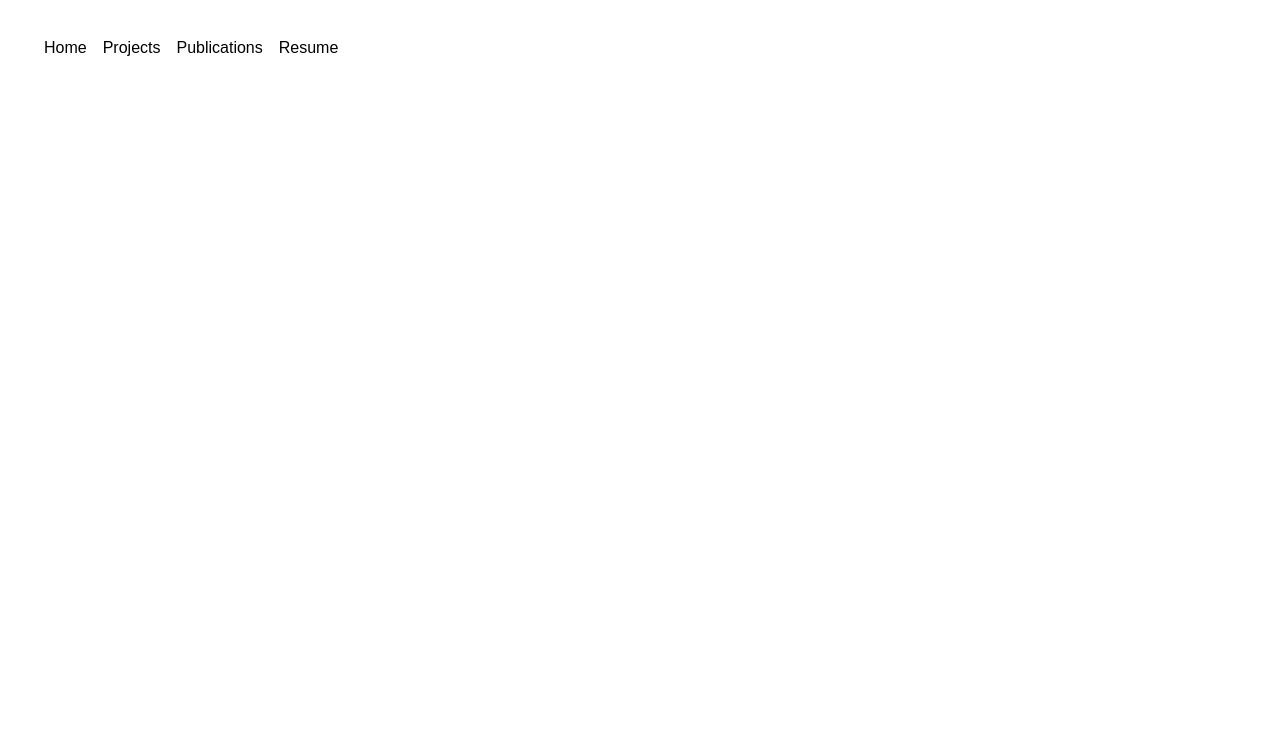
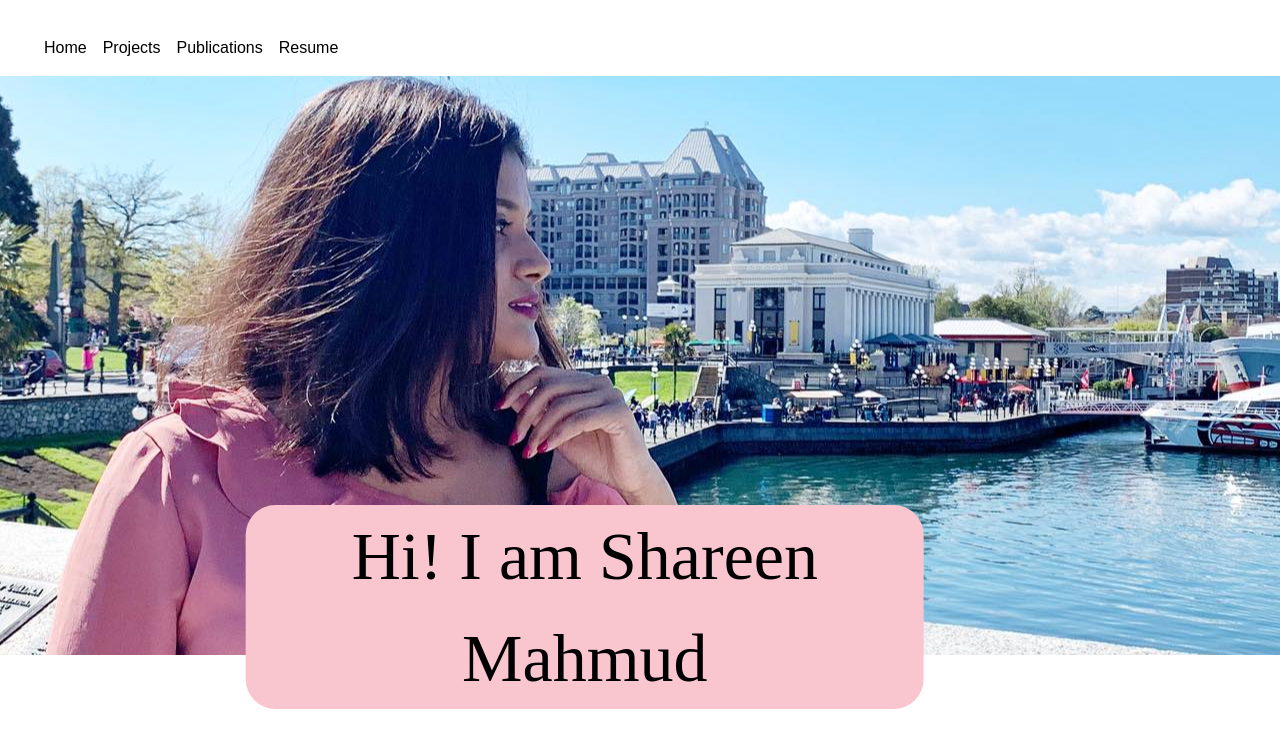
Before and after one commit to shareen-mahmud/my-website, a plain HTML site: page index.html in a window 1280 px wide. Drawn offline with Linux system fonts and the light colour scheme.

Commit message:
Add cover photo and intro msg

```diff
--- a/assets/css/custom.css
+++ b/assets/css/custom.css
@@ -13,3 +13,26 @@ a:hover {
     margin-top: 20px;
     margin-left: 20px;
 }
+.intro-wrapper {
+    text-align: center;
+    min-height: 579px;
+    background-image: url("../images/background-shareen.jpg");
+    height: 579px; /* You must set a specified height */
+    background-position: center;
+    width: auto;
+    position: relative;
+}
+
+.intro-text {
+    font-size: 68px;
+    background: #f9c6cf;
+    color: black;
+    width: 53%;
+    float: right;
+    font-family: Monserrat;
+    position: absolute;
+    z-index: 10;
+    bottom: -70px;
+    transform: translateX(34%);
+    border-radius:30px;
+}
--- a/index.html
+++ b/index.html
@@ -31,5 +31,12 @@
         </ul>
     </div>
 </nav>
+<div class="container-fluid">
+    <div class="row">
+        <div class="col-12 intro-wrapper" id="asd">
+            <p class="intro-text">Hi! I am Shareen Mahmud</p>
+        </div>
+    </div>
+</div>
 </body>
 </html>
```
Also changed, not shown: assets/images/background-shareen.jpg (added), assets/images/shareen-mahmud-cover.png (added).
